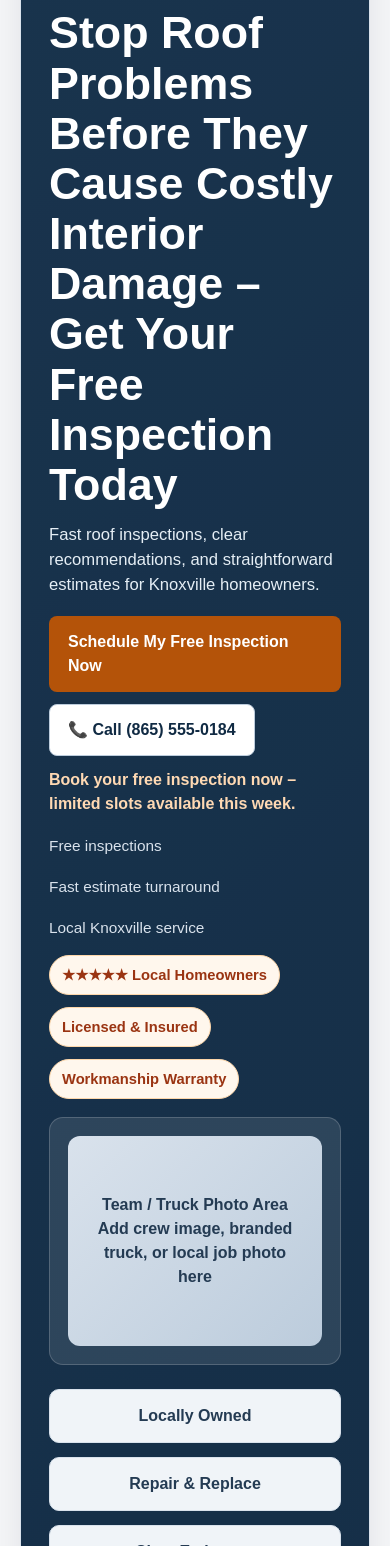
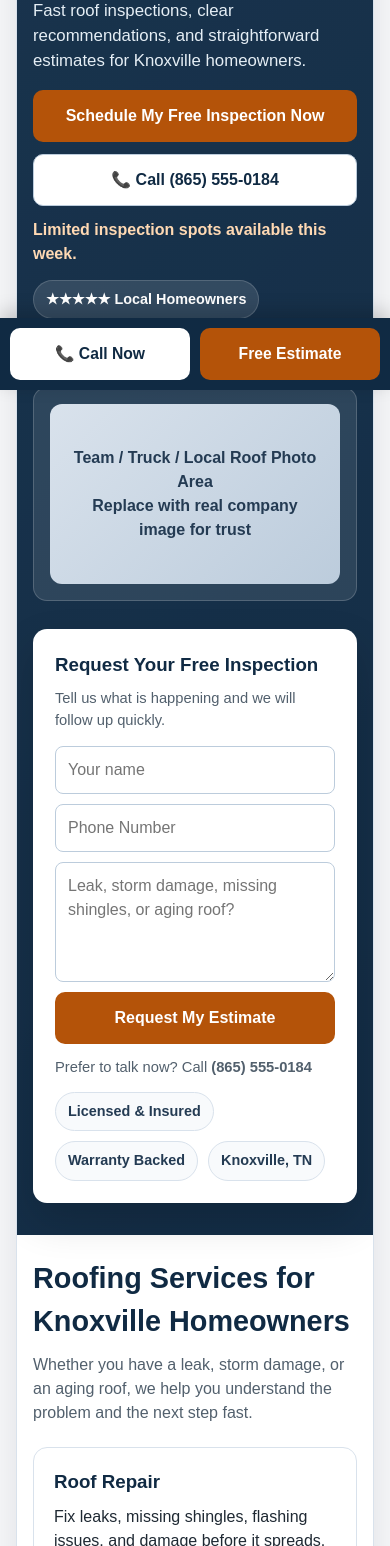
Before and after one commit to steven-scott-dev/after-roofing, a plain HTML site: page index.html in a window 390 px wide. Shown: the part 454-2000 px from the top of the page. Drawn offline with Linux system fonts and the light colour scheme.

Commit message:
Optimize index.html for mobile and style adjustments
Updated title and various styles for mobile optimization. Adjusted layout and spacing for better responsiveness.

```diff
--- a/index.html
+++ b/index.html
@@ -3,9 +3,12 @@
 <head>
   <meta charset="UTF-8" />
   <meta name="viewport" content="width=device-width, initial-scale=1.0" />
-  <title>Summit Ridge Roofing | After Fixes Conversion Demo</title>
+  <title>Summit Ridge Roofing | After Fixes Mobile-Optimized Demo</title>
   <style>
     * { box-sizing: border-box; }
+
+    html { scroll-behavior: smooth; }
+
     body {
       margin: 0;
       font-family: Arial, Helvetica, sans-serif;
@@ -13,106 +16,131 @@
       color: #1f2933;
       line-height: 1.5;
     }
-    h1, h2, h3, p { margin-top: 0; }
+
+    h1, h2, h3, p, ul { margin-top: 0; }
     a { text-decoration: none; }
+
     .page-wrap {
-      width: min(1180px, calc(100% - 40px));
+      width: min(1180px, calc(100% - 32px));
       margin: 0 auto;
     }
+
     .comparison-label {
       font-size: 2rem;
-      margin: 38px 0 18px;
+      margin: 28px 0 16px;
       color: #102a43;
     }
+
     .mockup {
       background: #ffffff;
       border: 1px solid #d9e2ec;
       border-radius: 14px;
       overflow: hidden;
-      margin-bottom: 44px;
+      margin-bottom: 90px;
       box-shadow: 0 14px 30px rgba(15, 23, 42, 0.08);
     }
+
     .section { padding: 28px; }
+
+    .btn {
+      display: inline-block;
+      padding: 13px 18px;
+      border-radius: 10px;
+      font-weight: 700;
+      border: 1px solid transparent;
+      text-align: center;
+    }
+
+    .btn-primary {
+      background: #b45309;
+      color: #fff;
+    }
+
+    .btn-secondary {
+      background: #fff;
+      color: #102a43;
+      border-color: #bcccdc;
+    }
+
+    .small { font-size: 0.92rem; }
+    .muted { color: #52606d; }
+
     .three-col {
       display: grid;
       grid-template-columns: repeat(3, 1fr);
       gap: 18px;
     }
-    .btn {
-      display: inline-block;
-      padding: 13px 18px;
-      border-radius: 8px;
-      font-weight: bold;
-      border: 1px solid transparent;
+
+    .two-col {
+      display: grid;
+      grid-template-columns: 1fr 1fr;
+      gap: 24px;
     }
-    .btn-primary {
-      background: #b45309;
-      color: #fff;
-    }
-    .btn-secondary {
-      background: #fff;
-      color: #102a43;
-      border-color: #bcccdc;
-    }
-    .muted { color: #52606d; }
-    .small { font-size: 0.92rem; }
 
+    /* Header */
     .after header {
       background: #102a43;
       color: #fff;
-      padding: 0;
     }
-    .after .top-strip {
+
+    .top-strip {
       background: #0b1f33;
-      padding: 10px 28px;
-      font-size: 0.95rem;
-      display: flex;
-      justify-content: space-between;
-      gap: 16px;
-      flex-wrap: wrap;
-      align-items: center;
+      padding: 10px 20px;
+      text-align: center;
+      font-size: 0.96rem;
+      font-weight: 600;
     }
-    .after .main-nav {
+
+    .main-nav {
       display: flex;
       justify-content: space-between;
       align-items: center;
       gap: 16px;
-      padding: 18px 28px;
+      padding: 18px 20px;
       flex-wrap: wrap;
     }
-    .after .brand {
-      font-size: 1.35rem;
-      font-weight: bold;
+
+    .brand {
+      font-size: 1.25rem;
+      font-weight: 700;
     }
-    .after nav a {
+
+    .desktop-nav {
+      display: flex;
+      gap: 18px;
+      align-items: center;
+      flex-wrap: wrap;
+    }
+
+    .desktop-nav a {
       color: #d9e2ec;
-      margin-left: 18px;
       font-size: 0.96rem;
     }
-    .after .phone-link,
-    .after .nav-cta {
+
+    .desktop-phone {
+      background: #b45309;
       color: #fff;
-      font-weight: bold;
-    }
-    .after .phone-link {
-      background: #b45309;
-      padding: 8px 12px;
+      padding: 10px 14px;
       border-radius: 999px;
-      display: inline-block;
+      font-weight: 700;
+      white-space: nowrap;
     }
 
-    .after .hero {
+    /* Hero */
+    .hero {
       background: linear-gradient(rgba(16, 42, 67, 0.84), rgba(16, 42, 67, 0.84)),
         linear-gradient(135deg, #486581, #243b53);
       color: #fff;
-      padding: 52px 28px 46px;
+      padding: 34px 20px 38px;
     }
-    .after .hero-grid {
+
+    .hero-grid {
       display: grid;
-      grid-template-columns: 1.15fr 0.85fr;
+      grid-template-columns: 1.08fr 0.92fr;
       gap: 28px;
       align-items: center;
     }
+
     .eyebrow {
       display: inline-block;
       background: rgba(255,255,255,0.12);
@@ -122,73 +150,88 @@
       font-size: 0.9rem;
       margin-bottom: 14px;
     }
-    .after h1 {
-      font-size: 2.8rem;
-      line-height: 1.12;
+
+    h1 {
+      font-size: 3rem;
+      line-height: 1.08;
       margin-bottom: 14px;
-      max-width: 760px;
+      max-width: 700px;
     }
-    .after .hero-copy {
-      font-size: 1.04rem;
-      max-width: 680px;
+
+    .hero-copy {
+      font-size: 1.05rem;
+      max-width: 620px;
       color: #e5eef5;
-      margin-bottom: 18px;
+      margin-bottom: 16px;
     }
-    .after .hero-actions {
+
+    .hero-actions {
       display: flex;
       gap: 12px;
       flex-wrap: wrap;
       margin-bottom: 12px;
     }
-    .after .hero-points {
-      display: flex;
-      gap: 18px;
-      flex-wrap: wrap;
-      font-size: 0.96rem;
-      color: #d9e2ec;
-      margin-bottom: 16px;
-    }
+
     .urgency-line {
       color: #ffd9b3;
-      font-weight: bold;
+      font-weight: 700;
+      margin-bottom: 14px;
+    }
+
+    .proof-row {
+      display: flex;
+      gap: 10px;
+      flex-wrap: wrap;
       margin-bottom: 18px;
     }
 
+    .proof-pill {
+      background: rgba(255,255,255,0.12);
+      border: 1px solid rgba(255,255,255,0.16);
+      color: #fff;
+      border-radius: 999px;
+      padding: 8px 12px;
+      font-size: 0.9rem;
+      font-weight: 700;
+    }
+
     .hero-visual {
-      margin-top: 18px;
       background: rgba(255,255,255,0.10);
       border: 1px solid rgba(255,255,255,0.18);
       border-radius: 14px;
-      padding: 18px;
+      padding: 16px;
     }
+
     .photo-placeholder {
-      height: 210px;
+      height: 245px;
       border-radius: 12px;
       background: linear-gradient(135deg, #d9e2ec, #bcccdc);
       display: flex;
       align-items: center;
       justify-content: center;
       color: #243b53;
-      font-weight: bold;
       text-align: center;
+      font-weight: 700;
       padding: 20px;
     }
 
-    .after .quote-box {
+    .quote-box {
       background: #fff;
       color: #102a43;
       border-radius: 14px;
       padding: 22px;
       box-shadow: 0 18px 40px rgba(0, 0, 0, 0.16);
     }
-    .after .quote-box h3 { margin-bottom: 8px; }
-    .after .mini-form {
+
+    .quote-box h3 { margin-bottom: 8px; }
+
+    .mini-form {
       display: grid;
       gap: 10px;
       margin-top: 14px;
     }
-    .after input,
-    .after textarea {
+
+    input, textarea {
       width: 100%;
       padding: 11px 12px;
       border: 1px solid #bcccdc;
@@ -196,87 +239,7 @@
       font: inherit;
     }
 
-    .stars-row {
-      display: flex;
-      gap: 12px;
-      flex-wrap: wrap;
-      margin-top: 14px;
-      margin-bottom: 10px;
-    }
-    .star-pill {
-      background: #fff7ed;
-      color: #9a3412;
-      border: 1px solid #fed7aa;
-      border-radius: 999px;
-      padding: 8px 12px;
-      font-size: 0.92rem;
-      font-weight: bold;
-    }
-
-    .after .trust-row {
-      display: grid;
-      grid-template-columns: repeat(4, 1fr);
-      gap: 14px;
-      margin-top: 24px;
-    }
-    .after .trust-pill {
-      background: #f0f4f8;
-      border: 1px solid #d9e2ec;
-      border-radius: 10px;
-      padding: 14px;
-      text-align: center;
-      font-weight: bold;
-      color: #243b53;
-    }
-
-    .after .section-title {
-      font-size: 1.8rem;
-      margin-bottom: 10px;
-      color: #102a43;
-    }
-    .after .section-intro {
-      max-width: 760px;
-      color: #52606d;
-      margin-bottom: 22px;
-    }
-
-    .after .service-card {
-      border: 1px solid #d9e2ec;
-      border-radius: 12px;
-      padding: 20px;
-      background: #fff;
-    }
-    .after .service-card h3 {
-      margin-bottom: 8px;
-      color: #102a43;
-    }
-
-    .after .about-grid,
-    .after .cta-grid,
-    .reviews-grid {
-      display: grid;
-      grid-template-columns: 1fr 1fr;
-      gap: 24px;
-    }
-
-    .after .soft-panel {
-      background: #f8fafc;
-      border: 1px solid #d9e2ec;
-      border-radius: 14px;
-      padding: 22px;
-    }
-
-    .testimonial {
-      background: #fff;
-      border: 1px solid #d9e2ec;
-      border-radius: 12px;
-      padding: 18px;
-    }
-    .testimonial p {
-      font-style: italic;
-      color: #243b53;
-      margin-bottom: 8px;
-    }
+    textarea { resize: vertical; }
 
     .badge-row {
       display: flex;
@@ -284,46 +247,157 @@
       flex-wrap: wrap;
       margin-top: 14px;
     }
+
     .badge {
-      background: #fff;
+      background: #f8fafc;
       border: 1px solid #d9e2ec;
       border-radius: 999px;
       padding: 8px 12px;
-      font-weight: bold;
+      font-weight: 700;
       font-size: 0.9rem;
       color: #243b53;
     }
 
-    .after .reassurance {
-      background: #fff7ed;
-      border: 1px solid #fed7aa;
+    /* Sections */
+    .section-title {
+      font-size: 1.8rem;
+      margin-bottom: 10px;
+      color: #102a43;
+    }
+
+    .section-intro {
+      max-width: 760px;
+      color: #52606d;
+      margin-bottom: 22px;
+    }
+
+    .service-card,
+    .soft-panel,
+    .testimonial,
+    .reassurance {
       border-radius: 14px;
       padding: 20px;
     }
 
+    .service-card,
+    .soft-panel,
+    .testimonial {
+      background: #fff;
+      border: 1px solid #d9e2ec;
+    }
+
+    .service-card h3 {
+      margin-bottom: 8px;
+      color: #102a43;
+    }
+
     .callout-list {
       padding-left: 18px;
-      margin: 0;
+      margin-bottom: 0;
       color: #52606d;
     }
 
-    .after footer {
+    .testimonial p {
+      font-style: italic;
+      color: #243b53;
+      margin-bottom: 8px;
+    }
+
+    .reassurance {
+      background: #fff7ed;
+      border: 1px solid #fed7aa;
+    }
+
+    footer {
       background: #102a43;
       color: #d9e2ec;
-      padding: 24px 28px;
+      padding: 24px 20px;
     }
 
+    /* Sticky mobile bar */
+    .mobile-sticky-bar {
+      display: none;
+      position: fixed;
+      bottom: 0;
+      left: 0;
+      width: 100%;
+      z-index: 9999;
+      background: #102a43;
+      padding: 10px;
+      gap: 10px;
+      box-shadow: 0 -6px 18px rgba(0,0,0,0.18);
+    }
+
+    .mobile-sticky-bar a {
+      flex: 1;
+      text-align: center;
+      padding: 14px 12px;
+      border-radius: 10px;
+      font-weight: 700;
+      font-size: 0.98rem;
+    }
+
+    .sticky-call {
+      background: #ffffff;
+      color: #102a43;
+    }
+
+    .sticky-cta {
+      background: #b45309;
+      color: #ffffff;
+    }
+
+    /* Mobile */
     @media (max-width: 920px) {
+      .hero-grid,
       .three-col,
-      .after .hero-grid,
-      .after .trust-row,
-      .after .about-grid,
-      .after .cta-grid,
-      .reviews-grid {
+      .two-col {
         grid-template-columns: 1fr;
       }
-      .after nav a {
-        margin: 0 14px 0 0;
+
+      .desktop-nav {
+        display: none;
+      }
+
+      h1 {
+        font-size: 2.35rem;
+        line-height: 1.08;
+      }
+
+      .hero {
+        padding: 26px 16px 32px;
+      }
+
+      .main-nav {
+        padding: 16px;
+      }
+
+      .top-strip {
+        padding: 10px 16px;
+      }
+
+      .section {
+        padding: 22px 16px;
+      }
+
+      .hero-actions {
+        flex-direction: column;
+      }
+
+      .hero-actions .btn {
+        width: 100%;
+      }
+
+      .photo-placeholder {
+        height: 180px;
+      }
+
+      .mobile-sticky-bar {
+        display: flex;
+      }
+
+      .mockup {
+        margin-bottom: 100px;
       }
     }
   </style>
@@ -336,18 +410,18 @@
       <!-- Header -->
       <header>
         <div class="top-strip">
-          <div>Serving homeowners across <strong>Knoxville, TN</strong></div>
-          <div><a class="phone-link" href="tel:18655550184">📞 Call Now: (865) 555-0184</a></div>
+          Serving homeowners across <strong>Knoxville, TN</strong>
         </div>
 
         <div class="main-nav">
           <div class="brand">Summit Ridge Roofing</div>
-          <nav>
-            <a href="#">Services</a>
-            <a href="#">Reviews</a>
-            <a href="#">Why Choose Us</a>
-            <a href="#">Contact</a>
-            <a class="nav-cta" href="#">Free Roof Inspection</a>
+
+          <nav class="desktop-nav">
+            <a href="#services">Services</a>
+            <a href="#reviews">Reviews</a>
+            <a href="#why-us">Why Choose Us</a>
+            <a href="#estimate">Contact</a>
+            <a href="tel:18655550184" class="desktop-phone">📞 Call Now: (865) 555-0184</a>
           </nav>
         </div>
       </header>
@@ -356,44 +430,36 @@
       <section class="hero">
         <div class="hero-grid">
           <div>
-            <div class="eyebrow">Knoxville Roof Repair & Replacement</div>
-            <h1>Stop Roof Problems Before They Cause Costly Interior Damage – Get Your Free Inspection Today</h1>
+            <div class="eyebrow">Knoxville Roof Repair &amp; Replacement</div>
+
+            <h1>Roof Leak or Storm Damage?<br />Get a Free Inspection Today.</h1>
+
             <p class="hero-copy">
               Fast roof inspections, clear recommendations, and straightforward estimates for Knoxville homeowners.
             </p>
 
             <div class="hero-actions">
-              <a class="btn btn-primary" href="#">Schedule My Free Inspection Now</a>
+              <a class="btn btn-primary" href="#estimate">Schedule My Free Inspection Now</a>
               <a class="btn btn-secondary" href="tel:18655550184">📞 Call (865) 555-0184</a>
             </div>
 
-            <div class="urgency-line">Book your free inspection now – limited slots available this week.</div>
+            <p class="urgency-line">Limited inspection spots available this week.</p>
 
-            <div class="hero-points">
-              <span>Free inspections</span>
-              <span>Fast estimate turnaround</span>
-              <span>Local Knoxville service</span>
-            </div>
-
-            <div class="stars-row">
-              <div class="star-pill">★★★★★ Local Homeowners</div>
-              <div class="star-pill">Licensed & Insured</div>
-              <div class="star-pill">Workmanship Warranty</div>
+            <div class="proof-row">
+              <span class="proof-pill">★★★★★ Local Homeowners</span>
+              <span class="proof-pill">Licensed &amp; Insured</span>
+              <span class="proof-pill">Fast Estimates</span>
             </div>
 
             <div class="hero-visual">
-              <div class="photo-placeholder">Team / Truck Photo Area<br />Add crew image, branded truck, or local job photo here</div>
-            </div>
-
-            <div class="trust-row">
-              <div class="trust-pill">Locally Owned</div>
-              <div class="trust-pill">Repair & Replace</div>
-              <div class="trust-pill">Clear Estimates</div>
-              <div class="trust-pill">Responsive Service</div>
+              <div class="photo-placeholder">
+                Team / Truck / Local Roof Photo Area<br />
+                Replace with real company image for trust
+              </div>
             </div>
           </div>
 
-          <aside class="quote-box">
+          <aside class="quote-box" id="estimate">
             <h3>Request Your Free Inspection</h3>
             <p class="small muted">
               Tell us what is happening and we will follow up quickly.
@@ -411,7 +477,7 @@
             </p>
 
             <div class="badge-row">
-              <span class="badge">Licensed & Insured</span>
+              <span class="badge">Licensed &amp; Insured</span>
               <span class="badge">Warranty Backed</span>
               <span class="badge">Knoxville, TN</span>
             </div>
@@ -420,7 +486,7 @@
       </section>
 
       <!-- Services -->
-      <section class="section">
+      <section class="section" id="services">
         <h2 class="section-title">Roofing Services for Knoxville Homeowners</h2>
         <p class="section-intro">
           Whether you have a leak, storm damage, or an aging roof, we help you understand the problem and the next step fast.
@@ -431,10 +497,12 @@
             <h3>Roof Repair</h3>
             <p>Fix leaks, missing shingles, flashing issues, and damage before it spreads.</p>
           </div>
+
           <div class="service-card">
             <h3>Roof Replacement</h3>
             <p>Get a clean replacement plan, clear estimate, and simple timeline.</p>
           </div>
+
           <div class="service-card">
             <h3>Roof Inspections</h3>
             <p>Book a free inspection to find out what needs attention now and what can wait.</p>
@@ -443,74 +511,77 @@
       </section>
 
       <!-- Why Choose Us -->
-      <section class="section">
-        <div class="about-grid">
+      <section class="section" id="why-us">
+        <div class="two-col">
           <div class="soft-panel">
             <h2 class="section-title">Why Homeowners Choose Summit Ridge Roofing</h2>
             <ul class="callout-list">
               <li>Local Knoxville service</li>
               <li>Simple inspection-to-estimate process</li>
-              <li>Visible phone number and fast next step</li>
+              <li>Fast call-back and clear next steps</li>
               <li>Licensed, insured, and warranty-backed</li>
             </ul>
 
             <div class="badge-row">
+              <span class="badge">Locally Owned</span>
               <span class="badge">Licensed</span>
               <span class="badge">Insured</span>
               <span class="badge">Warranty Available</span>
-              <span class="badge">Locally Owned</span>
             </div>
           </div>
 
           <div class="soft-panel">
             <h3>Quick Reassurance</h3>
             <p class="muted">
-              No vague filler. No hidden next step. Just a clear path to an inspection, estimate, and booked job.
+              No vague filler. No confusing next step. Just a clear path to an inspection, estimate, and booked job.
             </p>
             <p class="muted">
-              Phone, form, trust signals, and local relevance are all visible above the fold where they belong.
+              The phone number, CTA, proof, and local relevance all appear early because that is what helps drive action.
             </p>
           </div>
         </div>
       </section>
 
       <!-- Reviews -->
-      <section class="section">
+      <section class="section" id="reviews">
         <h2 class="section-title">What Homeowners Are Saying</h2>
-        <div class="reviews-grid">
+
+        <div class="two-col">
           <div class="testimonial">
             <p>“They explained everything clearly, showed up on time, and made next steps simple. Fast estimate and great service.”</p>
             <strong>— Rachel M., Knoxville</strong>
           </div>
+
           <div class="testimonial">
             <p>“We called about a leak and got quick answers without the runaround. The inspection process was easy.”</p>
             <strong>— David T., Knoxville</strong>
           </div>
         </div>
-        <div class="reviews-grid" style="margin-top: 18px;">
+
+        <div class="two-col" style="margin-top: 18px;">
           <div class="testimonial">
             <p>“Professional, responsive, and easy to work with. We knew exactly what needed to be done and what it would cost.”</p>
             <strong>— Amanda S., Powell</strong>
           </div>
+
           <div class="soft-panel">
-            <h3>Visible Trust Matters</h3>
+            <h3>Trust Elements That Help Conversion</h3>
             <p class="muted">
-              Add real photos, badges, reviews, and warranty language here. That trust stack is what helps turn visits into calls.
+              Add real photos, branded truck shots, review badges, financing badges, or warranty icons here to strengthen trust even more.
             </p>
           </div>
         </div>
       </section>
 
-      <!-- CTA / Contact -->
+      <!-- CTA -->
       <section class="section">
-        <div class="cta-grid">
+        <div class="two-col">
           <div class="reassurance">
             <h2 class="section-title">Small Roof Issues Get Expensive Fast</h2>
             <p>
-              A small leak or damaged shingle can turn into bigger interior damage if ignored.
-              Schedule your free inspection today before the repair gets more expensive.
+              A small leak or damaged shingle can turn into bigger interior damage if ignored. Schedule your free inspection today before the repair gets more expensive.
             </p>
-            <a class="btn btn-primary" href="#">Book My Free Inspection</a>
+            <a class="btn btn-primary" href="#estimate">Book My Free Inspection</a>
           </div>
 
           <div class="soft-panel">
@@ -532,5 +603,11 @@
       </footer>
     </section>
   </div>
+
+  <!-- Sticky mobile CTA bar -->
+  <div class="mobile-sticky-bar">
+    <a href="tel:18655550184" class="sticky-call">📞 Call Now</a>
+    <a href="#estimate" class="sticky-cta">Free Estimate</a>
+  </div>
 </body>
-              </html>
+  </html>
```
